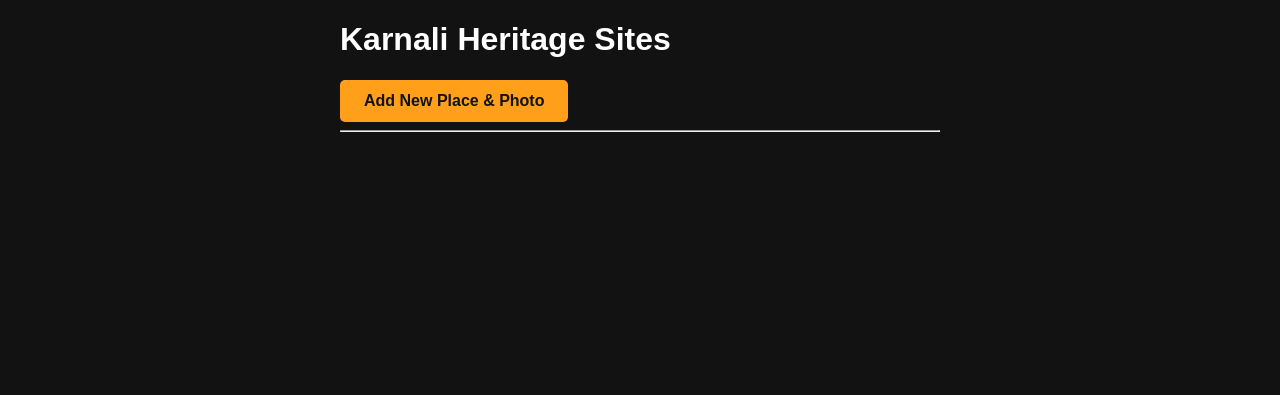
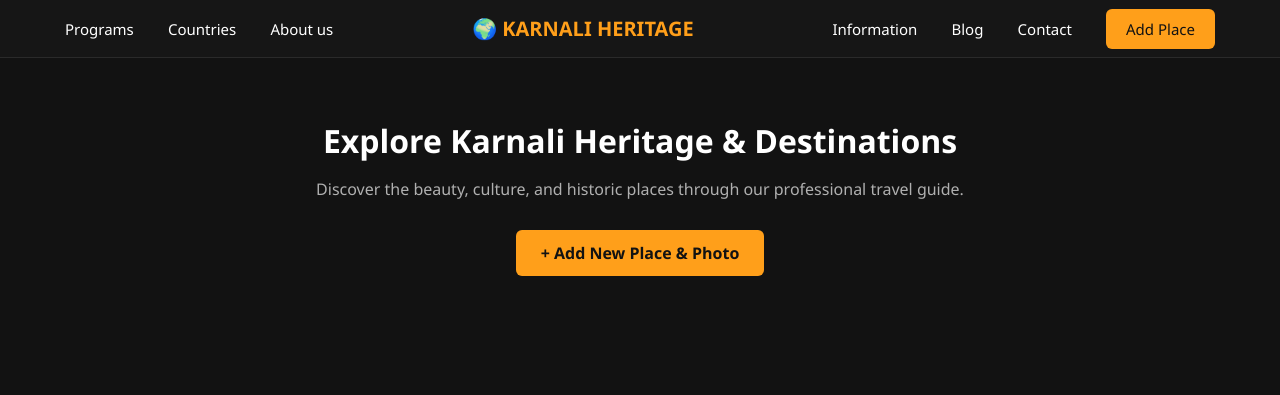
Before and after one commit to bikashbhandari1825-netizen/karnali-heritage, a Flask app: page / in a window 1280 px wide. Shown: the top 395 px of the page. Run offline with Flask 3, Linux system fonts and the light colour scheme; data that the repository does not hold is empty.

Commit message:
update design

```diff
--- a/templates/index.html
+++ b/templates/index.html
@@ -3,72 +3,176 @@
 <head>
     <meta charset="UTF-8">
     <meta name="viewport" content="width=device-width, initial-scale=1.0">
-    <title>Karnali Heritage Sites</title>
+    <title>Karnali Heritage & Travel</title>
     <style>
+        /* Global Styles - Dark Theme */
         body {
             background-color: #121212;
             color: #ffffff;
-        font-family: Arial, sans-serif;
+            font-family: 'Segoe UI', Tahoma, Geneva, Verdana, sans-serif;
             margin: 0;
             padding: 0;
         }
-    .main-container {
-        max-width: 900px;
-        margin: 30px auto;
+
+        /* Top Navigation Bar */
+        nav {
+            display: flex;
+            justify-content: space-between;
+            align-items: center;
+            background-color: #161616;
+            padding: 15px 50px;
+            border-bottom: 1px solid #2a2a2a;
+        }
+
+        .nav-links a {
+            color: #ffffff;
+            text-decoration: none;
+            margin: 0 15px;
+            font-size: 15px;
+            font-weight: 500;
+        }
+
+        .nav-links a:hover {
+            color: #ff9f1a;
+        }
+
+        /* Action Button in Navbar */
+        .btn-plan {
+            background-color: #ff9f1a !important;
+            color: #121212 !important;
+            padding: 10px 20px;
+            border-radius: 6px;
+            font-weight: bold;
+        }
+
+        /* Logo Styling */
+        .logo {
+            font-size: 20px;
+            font-weight: bold;
+            color: #ff9f1a;
+            text-decoration: none;
+        }
+
+        /* Hero Section Header */
+        .hero-section {
+            text-align: center;
+            padding: 40px 20px;
+        }
+
+        .hero-section h1 {
+            color: #ffffff;
+            font-size: 32px;
+            margin-bottom: 10px;
+        }
+
+        .hero-section p {
+            color: #b0b0b0;
+            font-size: 16px;
+            margin-bottom: 30px;
+        }
+
+        /* Add Place Button */
+        .btn-add {
+            display: inline-block;
+            background-color: #ff9f1a;
+            color: #121212;
+            padding: 12px 25px;
+            border-radius: 6px;
+            text-decoration: none;
+            font-weight: bold;
+            margin-bottom: 40px;
+        }
+
+        .btn-add:hover {
+            background-color: #e88b0d;
+        }
+
+        /* Cards Grid Layout */
+        .cards-grid {
+            display: flex;
+            flex-wrap: wrap;
+            justify-content: center;
+            gap: 30px;
+            max-width: 1200px;
+            margin: 0 auto;
             padding: 20px;
         }
-    .header-title {
+
+        /* Individual Card Styling */
+        .card {
+            background-color: #1a1a1a;
+            border-radius: 12px;
+            overflow: hidden;
+            width: 350px;
+            box-shadow: 0 4px 15px rgba(0,0,0,0.5);
+            border: 1px solid #2a2a2a;
+        }
+
+        .card img {
+            width: 100%;
+            height: 220px;
+            object-fit: cover;
+        }
+
+        .card-content {
+            padding: 20px;
+        }
+
+        .card-content h2 {
             color: #ff9f1a;
-        font-size: 28px;
-        margin-bottom: 20px;
+            font-size: 22px;
+            margin-top: 0;
+            margin-bottom: 10px;
         }
-    .container {
-        background-color: #1e1e1e;
-        border-radius: 10px;
-        padding: 25px;
-        margin-bottom: 25px;
-        box-shadow: 0 4px 10px rgba(0,0,0,0.5);
-    }
-    .container h2 {
-        color: #ff9f1a;
-        margin-top: 0;
-    }
-    .container img {
-        width: 100%;
-        max-height: 400px;
-        object-fit: cover;
-        border-radius: 8px;
-        margin-top: 15px;
-        margin-bottom: 15px;
-    }
-    .btn {
-        display: inline-block;
-        padding: 12px 24px;
-        background-color: #ff9f1a;
-        color: #121212;
-        text-decoration: none;
-        border-radius: 5px;
-        font-weight: bold;
-    }
-    .btn:hover {
-        background-color: #e88b0d;
+
+        .card-content p {
+            color: #cccccc;
+            font-size: 14px;
+            line-height: 1.5;
         }
     </style>
 </head>
 <body>
-    <div style="max-width: 600px; margin: auto;">
-        <h1>Karnali Heritage Sites</h1>
-        <a href="/add" class="btn">Add New Place & Photo</a>
-        <hr>
 
+    <!-- Professional Navigation Bar -->
+    <nav>
+        <div class="nav-links">
+            <a href="#">Programs</a>
+            <a href="#">Countries</a>
+            <a href="#">About us</a>
+        </div>
+
+        <a href="#" class="logo">🌍 KARNALI HERITAGE</a>
+
+        <div class="nav-links">
+            <a href="#">Information</a>
+            <a href="#">Blog</a>
+            <a href="#">Contact</a>
+            <a href="{{ url_for('add_place') }}" class="btn-plan">Add Place</a>
+        </div>
+    </nav>
+
+    <!-- Hero Section -->
+    <div class="hero-section">
+        <h1>Explore Karnali Heritage & Destinations</h1>
+        <p>Discover the beauty, culture, and historic places through our professional travel guide.</p>
+        <a href="{{ url_for('add_place') }}" class="btn-add">+ Add New Place & Photo</a>
+    </div>
+
+    <!-- Dynamic Cards Section from Database -->
+    <div class="cards-grid">
         {% for place in places %}
-            <div class="container">
+        <div class="card">
+            <!-- Correct image rendering path -->
+            <img src="{{ url_for('static', filename='uploads/' + place.image) }}" alt="Heritage Photo">
+            <div class="card-content">
                 <h2>{{ place.title }}</h2>
                 <p><strong>Location:</strong> {{ place.location }}</p>
-                <img src="{{ place.image }}" alt="Heritage Photo">
                 <p>{{ place.description }}</p>
+            </div>
         </div>
         {% endfor %}
     </div>
+
 </body>
 </html>
```
Lines whose indentation alone changed are shown as unchanged.
